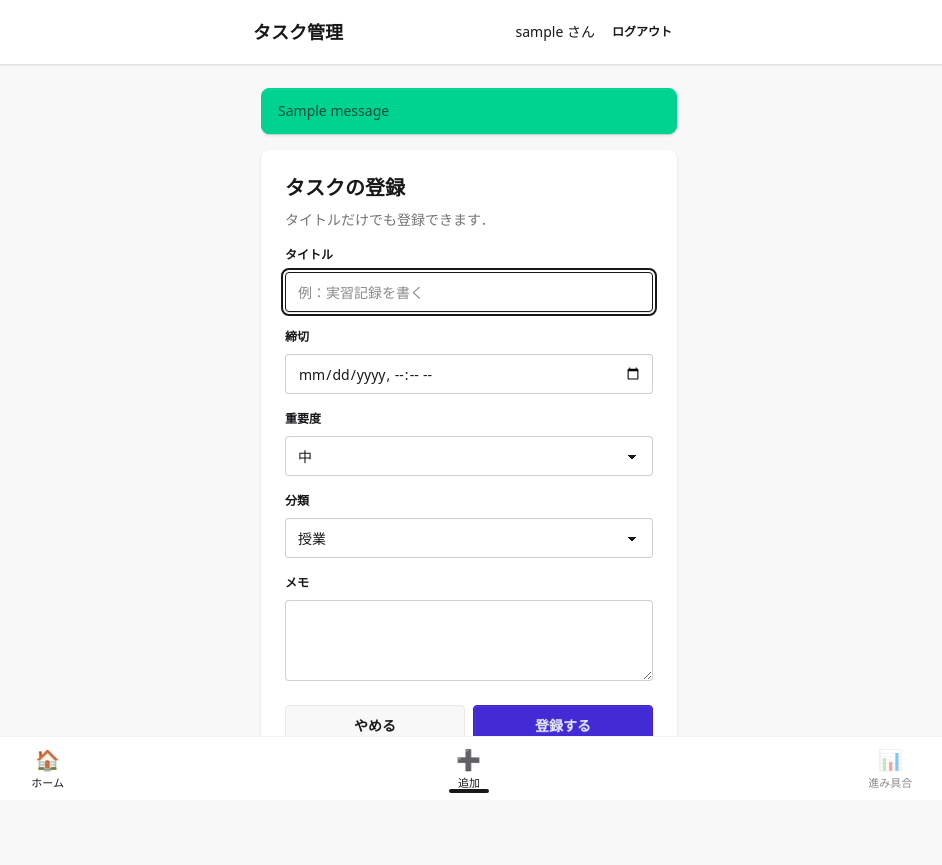
After one commit to pika0220/study-task-manager, a Django app: page /tasks/new/ in a window 1280 px wide. The commit adds this page. Shown: the whole page, without its empty margins (171-1113 px from the left). Run offline with Django 5.2, Linux system fonts and the light colour scheme; a user stored in the database is signed in; tables that the repository leaves empty hold one stand-in row (values such as "Sample post"); one stand-in notice (Sample message) is shown; some libraries are stand-ins or nearby versions.

Commit message:
タスクの登録画面を作る (#11)

```diff
--- /dev/null
+++ b/tasks/forms.py
@@ -0,0 +1,28 @@
+from django import forms
+
+from .models import Task
+
+
+class TaskForm(forms.ModelForm):
+    """タスクの登録に使うフォーム。
+
+    ModelForm：モデル（Task）の項目から、入力欄を自動で作ってくれるフォーム。
+    持ち主（owner）は入力させず、ビューでログイン中の本人を入れる。
+    """
+
+    class Meta:
+        model = Task
+        fields = ["title", "due_at", "importance", "category", "memo"]
+        widgets = {
+            "title": forms.TextInput(
+                attrs={"class": "input w-full", "placeholder": "例：実習記録を書く", "autofocus": True}
+            ),
+            # type="datetime-local"：スマホでは日付と時刻を選ぶ画面が開く
+            "due_at": forms.DateTimeInput(
+                attrs={"class": "input w-full", "type": "datetime-local"},
+                format="%Y-%m-%dT%H:%M",
+            ),
+            "importance": forms.Select(attrs={"class": "select w-full"}),
+            "category": forms.Select(attrs={"class": "select w-full"}),
+            "memo": forms.Textarea(attrs={"class": "textarea w-full", "rows": 3}),
+        }
--- a/tasks/templates/tasks/home.html
+++ b/tasks/templates/tasks/home.html
@@ -16,7 +16,8 @@
       <div class="card bg-base-100 shadow-sm">
         <div class="card-body items-center text-center">
           <p class="font-bold">未完了のタスクはありません</p>
-          <p class="text-sm text-base-content/60">下のメニューの「追加」から登録できるようになります（準備中）</p>
+          <p class="text-sm text-base-content/60">下のメニューの「追加」から登録できます</p>
+          <a href="{% url 'task_create' %}" class="btn btn-primary btn-sm mt-2">タスクを追加する</a>
         </div>
       </div>
     {% endfor %}
--- /dev/null
+++ b/tasks/templates/tasks/task_form.html
@@ -0,0 +1,21 @@
+{% extends "base.html" %}
+
+{% block title %}タスクの登録{% endblock %}
+
+{% block content %}
+  <div class="card bg-base-100 shadow-sm">
+    <div class="card-body">
+      <h1 class="card-title text-xl">タスクの登録</h1>
+      <p class="text-sm text-base-content/60">タイトルだけでも登録できます．</p>
+
+      <form method="post" class="flex flex-col gap-1">
+        {% csrf_token %}
+        {% include "partials/form_fields.html" %}
+        <div class="mt-4 flex gap-2">
+          <a href="{% url 'home' %}" class="btn flex-1">やめる</a>
+          <button type="submit" class="btn btn-primary flex-1">登録する</button>
+        </div>
+      </form>
+    </div>
+  </div>
+{% endblock %}
--- a/tasks/urls.py
+++ b/tasks/urls.py
@@ -4,4 +4,5 @@ from . import views
 
 urlpatterns = [
     path("", views.home, name="home"),
+    path("tasks/new/", views.TaskCreateView.as_view(), name="task_create"),
 ]
--- a/tasks/views.py
+++ b/tasks/views.py
@@ -1,5 +1,12 @@
+from django.contrib import messages
 from django.contrib.auth.decorators import login_required
+from django.contrib.auth.mixins import LoginRequiredMixin
 from django.shortcuts import render
+from django.urls import reverse_lazy
+from django.views.generic import CreateView
+
+from .forms import TaskForm
+from .models import Task
 
 
 @login_required  # ログインしていない人はログイン画面に送られる
@@ -18,3 +25,24 @@ def home(request):
         "tasks/home.html",
         {"open_tasks": open_tasks, "done_tasks": done_tasks, "open_count": open_count},
     )
+
+
+class TaskCreateView(LoginRequiredMixin, CreateView):
+    """タスクの登録画面。
+
+    LoginRequiredMixin：クラスで作るビュー用の @login_required。ログインしていなければログイン画面へ送る。
+    CreateView：フォームを表示し、送られてきた内容が正しければ保存する、という流れをまとめた部品。
+    """
+
+    model = Task
+    form_class = TaskForm
+    template_name = "tasks/task_form.html"
+    success_url = reverse_lazy("home")
+
+    def form_valid(self, form):
+        # 入力が正しかったときに呼ばれる。保存する前に、持ち主をログイン中の本人にする
+        form.instance.owner = self.request.user
+        response = super().form_valid(form)
+        # 次の画面（ホーム）で一度だけ表示するお知らせ
+        messages.success(self.request, f"「{self.object.title}」を登録しました．")
+        return response
--- a/templates/base.html
+++ b/templates/base.html
@@ -33,6 +33,12 @@
 
   <!-- 画面ごとの中身。ログイン中は下のメニューに隠れないよう下に余白をとる -->
   <main class="mx-auto w-full max-w-md px-4 py-6 {% if user.is_authenticated %}pb-24{% endif %}">
+    <!-- お知らせ（「登録しました」など）。ビューで messages に入れたものが、次の画面で一度だけ出る -->
+    {% for message in messages %}
+      <div role="alert" class="alert {% if message.tags == 'success' %}alert-success{% elif message.tags == 'error' %}alert-error{% else %}alert-info{% endif %} mb-4 text-sm">
+        {{ message }}
+      </div>
+    {% endfor %}
     {% block content %}{% endblock %}
   </main>
 
@@ -43,10 +49,10 @@
         <span class="text-xl" aria-hidden="true">🏠</span>
         <span class="dock-label">ホーム</span>
       </a>
-      <button type="button" class="text-base-content/50" disabled title="準備中">
+      <a href="{% url 'task_create' %}" class="{% if request.resolver_match.url_name == 'task_create' %}dock-active{% endif %}">
         <span class="text-xl" aria-hidden="true">➕</span>
         <span class="dock-label">追加</span>
-      </button>
+      </a>
       <button type="button" class="text-base-content/50" disabled title="準備中">
         <span class="text-xl" aria-hidden="true">📊</span>
         <span class="dock-label">進み具合</span>
```
Also changed, not shown: tasks/tests.py (+51 -0 lines).
